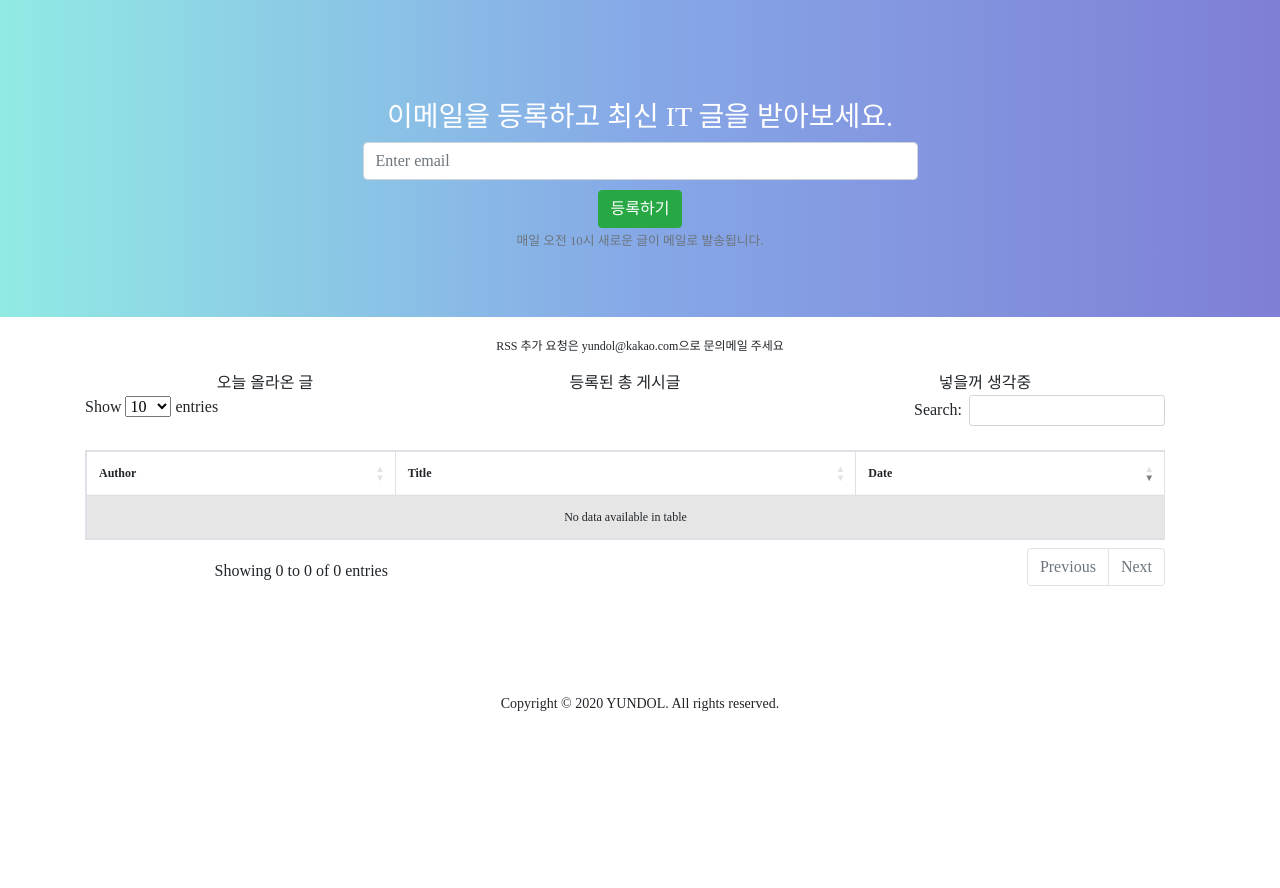
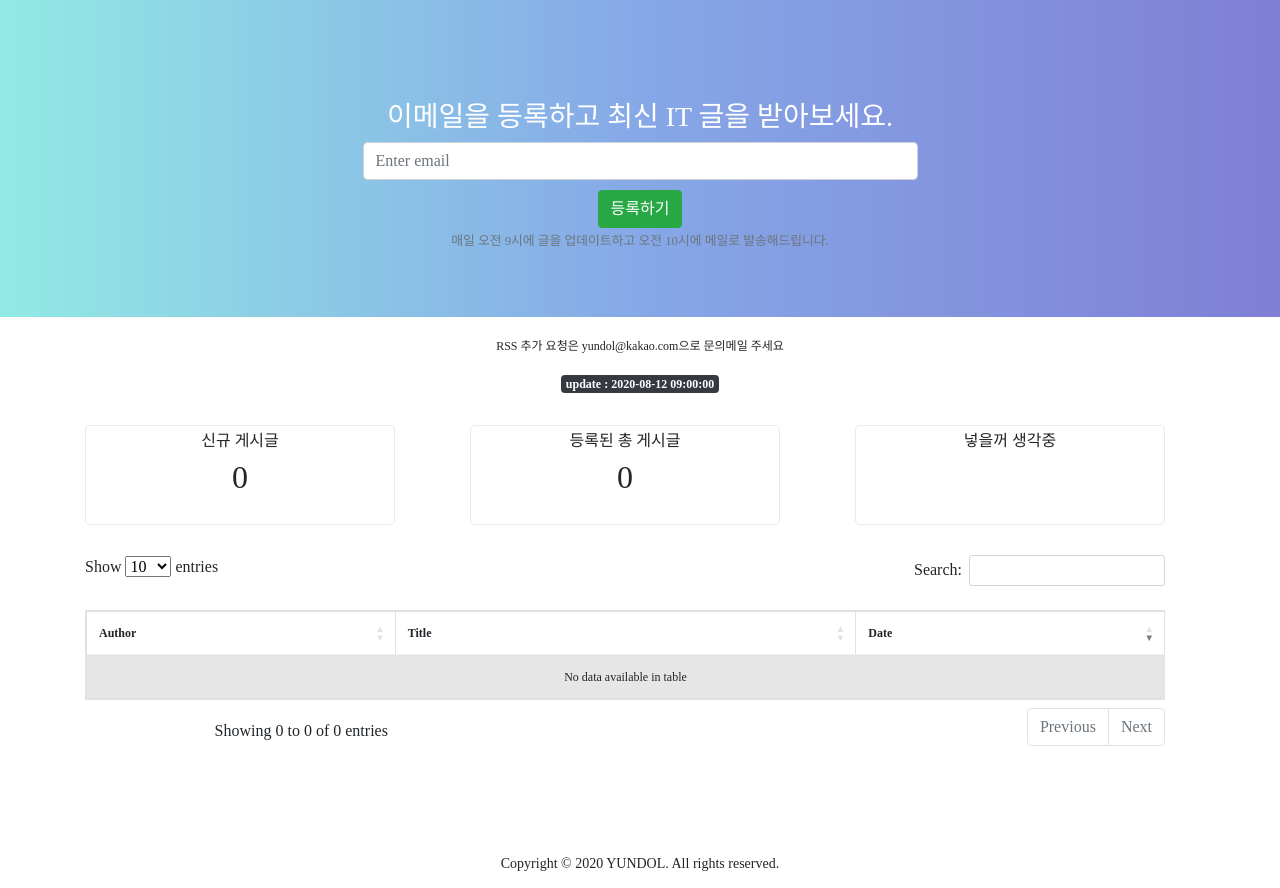
Before and after one commit to spro1/rss_mail_service, a Flask app: page / in a window 1280 px wide. Before the commit the page ends 711 px from the top, so only its background shows below. Run offline with Flask 2, Linux system fonts and the light colour scheme; data that the repository does not hold is empty; some libraries are stand-ins or nearby versions; some web fonts are replaced.

Commit message:
post counting&favicon add

```diff
--- a/app.py
+++ b/app.py
@@ -3,6 +3,7 @@ from flask_cors import CORS
 from database.db import mongo_connect
 import json
 import pymongo
+import datetime
 
 app = Flask(__name__)
 CORS(app)
@@ -13,8 +14,15 @@ def index():
     client = mongo_connect()
     site_list = json.loads(open("static/site.json", "r", encoding="utf-8").read())
     post_list = client.rss_mail_service.post.find()
+    now = datetime.datetime.now()
+    cnow = now.replace(hour=9, minute=0, second=0)
+    new_post = client.rss_mail_service.post.find({"date":{"$lt":cnow}})
     client.close()
-    return render_template("index.html", site_list=site_list["site"], post_list=post_list)
+    return render_template("index.html",
+            site_list=site_list["site"],
+            post_list=list(post_list),
+            new_post=list(new_post),
+            today = now, up_day = cnow.strftime('%Y-%m-%d %H:%M:%S'))
 
 
 @app.route("/insert_email", methods=["POST"])
--- a/script/rss_parser.py
+++ b/script/rss_parser.py
@@ -2,7 +2,7 @@ import requests
 import datetime
 import xml.etree.ElementTree as elemTree
 import sys
-sys.path.append("..")
+sys.path.insert(0, "/home/kos511019/rss_mail_service")
 
 from database.db import mongo_connect
 
--- a/static/common.css
+++ b/static/common.css
@@ -4,6 +4,14 @@
     font-weight: normal;
     font-style: normal;
 }
+@font-face {
+ font-family: 'NanumBarunGothic';
+ font-style: normal;
+ font-weight: 400;
+ src: url('//cdn.jsdelivr.net/font-nanumlight/1.0/NanumBarunGothicWeb.eot');
+ src: url('//cdn.jsdelivr.net/font-nanumlight/1.0/NanumBarunGothicWeb.eot?#iefix') format('embedded-opentype'), url('//cdn.jsdelivr.net/font-nanumlight/1.0/NanumBarunGothicWeb.woff') format('woff'), url('//cdn.jsdelivr.net/font-nanumlight/1.0/NanumBarunGothicWeb.ttf') format('truetype');
+}
+
 @font-face { font-family: 'MapoPeacefull'; src: url('https://cdn.jsdelivr.net/gh/projectnoonnu/noonfonts_2001@1.1/MapoPeacefullA.woff') format('woff'); font-weight: normal; font-style: normal; }
 @font-face { font-family: 'TTTogether'; src: url('https://cdn.jsdelivr.net/gh/projectnoonnu/noonfonts_2001@1.1/TTTogetherA.woff') format('woff'); font-weight: normal; font-style: normal; }
 @font-face { font-family: 'GmarketSansLight'; src: url('https://cdn.jsdelivr.net/gh/projectnoonnu/noonfonts_2001@1.1/GmarketSansLight.woff') format('woff'); font-weight: normal; font-style: normal; }
@@ -22,7 +30,7 @@ body{
 }
 
 .content{
-    font-family: 'InfinitySans-RegularA1', serif;
+    font-family: 'NanumBarunGothic', serif;
     position: relative;
     min-height: 100%;
     padding-bottom: 50px;
@@ -60,6 +68,29 @@ body{
 	float: left;
 }
 
+/* status box */
+.border-left-blue{
+	border-left: .25rem solid #4e73df;
+}
+
+.left-content{
+    padding: 30px 50px 30px 0;
+}
+
+.mid-content{
+    padding: 30px 25px 30px 25px;
+}
+
+.right-content{
+    padding: 30px 0 30px 50px;
+}
+
+.status-box-content{
+	border: 1.5px solid #e9e9e9;
+	border-radius: 5px;
+	height:100px;
+	padding:5px;
+}
 /* box */
 .box__top__border-blue{
     border-top : 3px solid #6EA2D5;
--- a/templates/index.html
+++ b/templates/index.html
@@ -3,7 +3,8 @@
 <head>
     <meta charset="UTF-8">
     <title>Enjoy IT RSS</title>
-
+    	<link rel="shortcut icon" href="{{ url_for('static', filename='favicon.ico') }}">
+	<link rel="stylesheet" href="https://stackpath.bootstrapcdn.com/bootstrap/4.5.2/css/bootstrap.min.css" integrity="sha384-JcKb8q3iqJ61gNV9KGb8thSsNjpSL0n8PARn9HuZOnIxN0hoP+VmmDGMN5t9UJ0Z" crossorigin="anonymous">
 	<link rel="stylesheet" type="text/css" href="https://cdnjs.cloudflare.com/ajax/libs/twitter-bootstrap/4.1.3/css/bootstrap.css">
 	<link rel="stylesheet" type="text/css" href="https://cdn.datatables.net/1.10.21/css/dataTables.bootstrap4.min.css">
 	<link rel="stylesheet" type="text/css" href="https://cdn.datatables.net/fixedheader/3.1.7/css/fixedHeader.bootstrap4.min.css">
@@ -11,6 +12,7 @@
 	<script type="text/javascript" language="javascript" src="https://cdn.datatables.net/1.10.21/js/jquery.dataTables.min.js"></script>
 	<script type="text/javascript" language="javascript" src="https://cdn.datatables.net/1.10.21/js/dataTables.bootstrap4.min.js"></script>
 	<script type="text/javascript" language="javascript" src="https://cdn.datatables.net/fixedheader/3.1.7/js/dataTables.fixedHeader.min.js"></script>
+	<script src="https://kit.fontawesome.com/0cb8db593d.js" crossorigin="anonymous"></script>
         <link rel="stylesheet" type="text/css" href="static/common.css">
 
 	<script type="text/javascript" class="init">
@@ -57,22 +59,31 @@ $(document).ready(function() {
             <div class="form-group container">
                 <input name="email" type="email" class="form-control col-md-6" id="email" aria-describedby="emailHelp" placeholder="Enter email">
                 <button type="submit" class="btn btn-success">등록하기</button>
-                <small id="emailHelp" class="form-text text-muted">매일 오전 10시 새로운 글이 메일로 발송됩니다.</small>
+                <small id="emailHelp" class="form-text text-muted">매일 오전 9시에 글을 업데이트하고 오전 10시에 메일로 발송해드립니다.</small>
 
             </div>
         </form>
     </div>
     <div class="container">
-        <p class="mail-desc">RSS 추가 요청은 yundol@kakao.com으로 문의메일 주세요</p>
+	    <p class="mail-desc">RSS 추가 요청은 yundol@kakao.com으로 문의메일 주세요</p>
+	    <span class="badge badge-dark">update : {{up_day}}</span>
 	<div class="row col-md-12 status-box">
-		<div class="col-md-4">
-			오늘 올라온 글
+		<div class="col-md-4 status-small-box left-content">
+			<div class="status-box-content">
+				<h6>신규 게시글</h6>
+		<h2>{{ new_post | length }}</h2>
+			</div>
 		</div>
-		<div class="col-md-4">
-			등록된 총 게시글
+		<div class="col-md-4 status-small-box mid-content">
+			<div class="status-box-content">
+				<h6>등록된 총 게시글</h6>
+			<h2>{{ post_list|length }}</h2>
+			</div>
 		</div>
-		<div class="col-md-4">
-			넣을꺼 생각중
+		<div class="col-md-4 status-small-box right-content">
+			<div class="status-box-content">
+				<h6>넣을꺼 생각중</h6>
+			</div>
 		</div>
 	</div>
         <div class="row col-md-12">
```
Also changed, not shown: static/favicon.ico (added).
